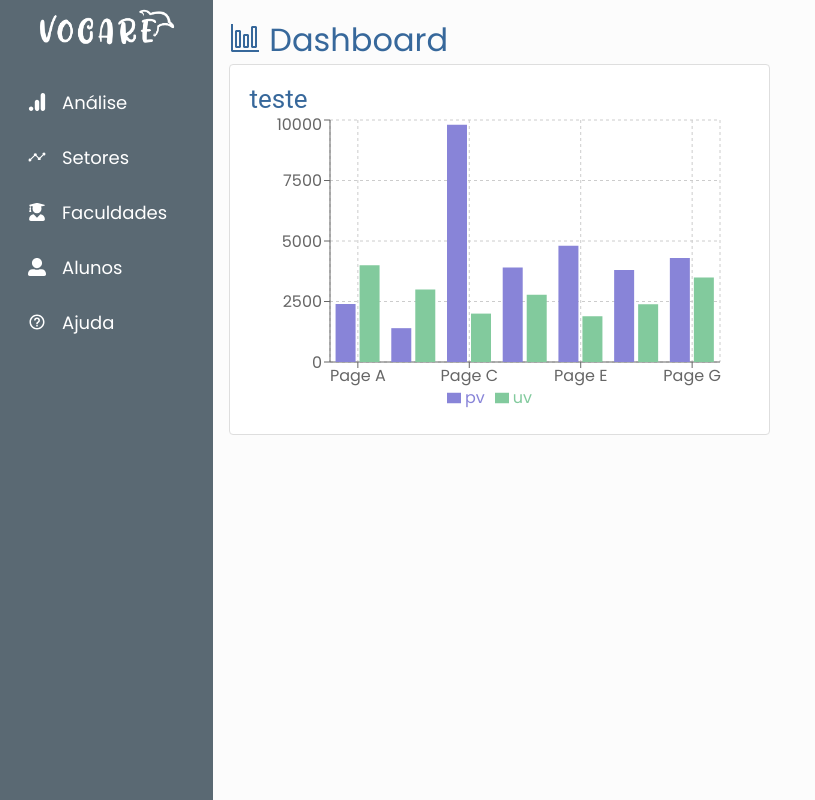
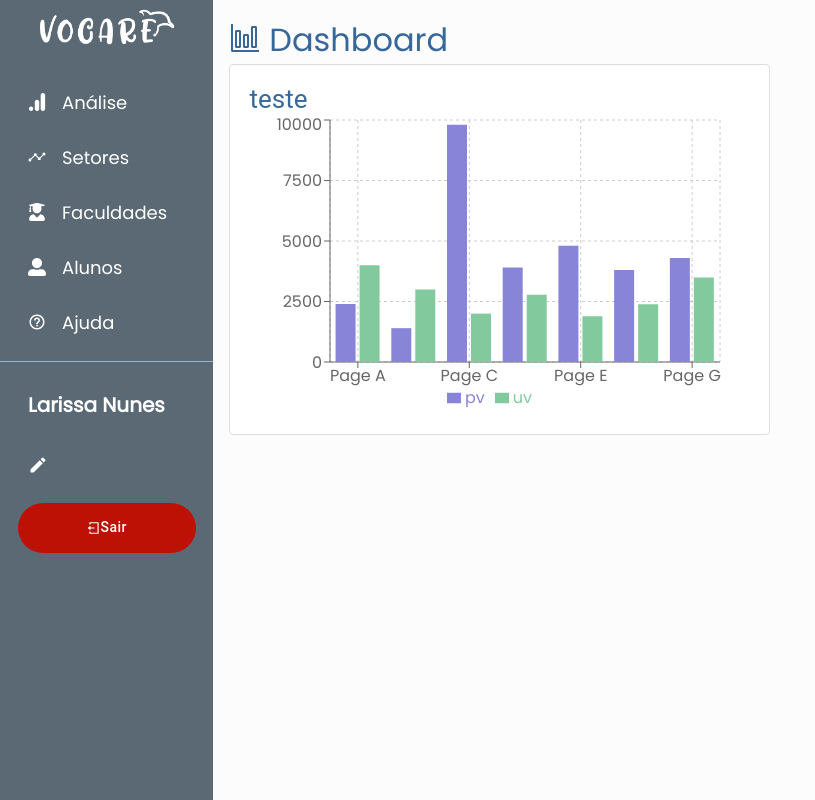
Before and after one commit to larissa-NUF/vocare, a React (Create React App) app: page / in a window 1280 px wide. Shown: the whole page, without its empty margins (0-815 px from the left). Built offline with nearby package versions, Linux system fonts and the light colour scheme.

Commit message:
continuação sideBar

```diff
--- a/src/components/SideBar/SideBar.styled.ts
+++ b/src/components/SideBar/SideBar.styled.ts
@@ -1,5 +1,6 @@
 import { Grid, styled } from "@material-ui/core";
 import { theme } from "../../styles/theme";
+import { MainButton } from "../MainButton";
 
 export const SideBar = styled(Grid)({
     width: "100%",
@@ -27,3 +28,13 @@ export const Itens = styled(Grid)({
 export const Layout = styled(Grid)({
     justifyContent: "left",
 });
+
+export const BotaoSair = styled(MainButton)({
+    justifyContent: "center",
+    textAlign: "center",
+    display: "flex",
+    marginLeft: "auto",
+    marginRight: "auto",
+    marginTop: "auto",
+    backgroundColor: "#BE1106"
+});
--- a/src/components/SideBar/SideBar.tsx
+++ b/src/components/SideBar/SideBar.tsx
@@ -5,7 +5,10 @@ import { SiGoogleanalytics } from "react-icons/si";
 import { IoAnalytics } from "react-icons/io5";
 import { FaUserGraduate, FaUserAlt } from "react-icons/fa";
 import { BiHelpCircle } from "react-icons/bi"
+import { MdModeEditOutline } from 'react-icons/md';
+import { RiLogoutBoxLine } from 'react-icons/ri'
 import { useNavigate } from 'react-router-dom';
+import { theme } from '../../styles/theme';
 
 export const SideBar: React.FC = () => {
     const navigate = useNavigate()
@@ -36,19 +39,29 @@ export const SideBar: React.FC = () => {
                             </Styled.MenuItem>
                         </Styled.Itens>
                         <Styled.Itens xs={12} onClick={() => navigate("/lista-alunos")}>
-                            <Styled.MenuItem container>
+                            <Styled.MenuItem container style={{textDecoration: "bold"}}>
                                 <FaUserAlt color="white" />
                                 Alunos
                             </Styled.MenuItem>
                         </Styled.Itens>
-                        <Styled.Itens xs={12} onClick={() => navigate("/")}>
-                            <Styled.MenuItem container style={{textDecoration: "bold"}}>
+                        <Styled.Itens xs={12} onClick={() => navigate("/")} style={{borderBottom:"1px solid #8EB9D4", paddingBottom:"25px"}}>
+                            <Styled.MenuItem container>
                                 <BiHelpCircle color="white" />
                                 Ajuda
                             </Styled.MenuItem>
                         </Styled.Itens>
+                        <Styled.Itens xs={12} onClick={() => navigate("/lista-alunos")}>
+                            <Styled.MenuItem container style={{fontSize:"20px",fontWeight:"700",gap: theme.spacing(2.188)}}>
+                                Larissa Nunes
+                                <MdModeEditOutline color="white" />
+                            </Styled.MenuItem>
+                        </Styled.Itens>
                     </Grid>
                 </Styled.Layout>
+            <Styled.BotaoSair>
+                <RiLogoutBoxLine />
+                Sair
+            </Styled.BotaoSair>
             </Styled.SideBar>
         </>
     )
```
Also changed, not shown: 1 other file (tests, documents, lock files or other folders).
